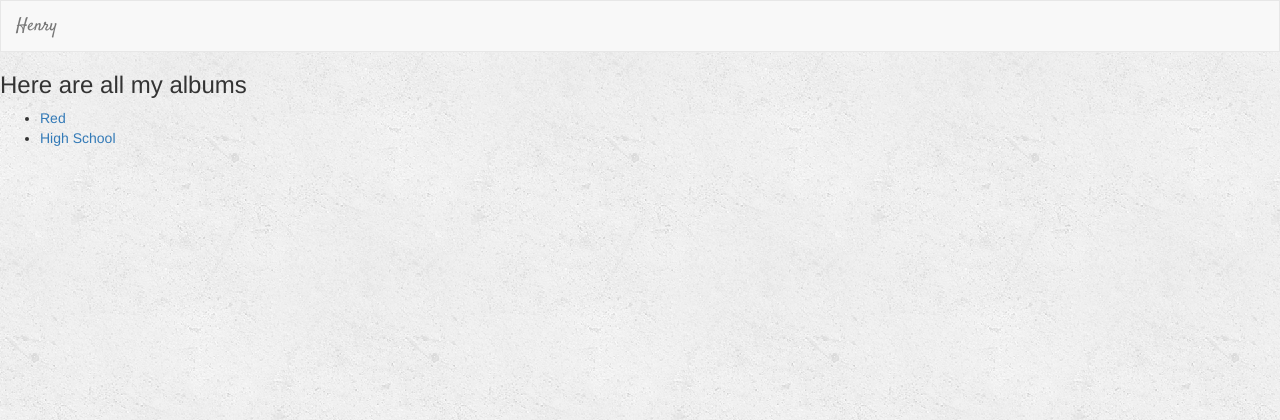
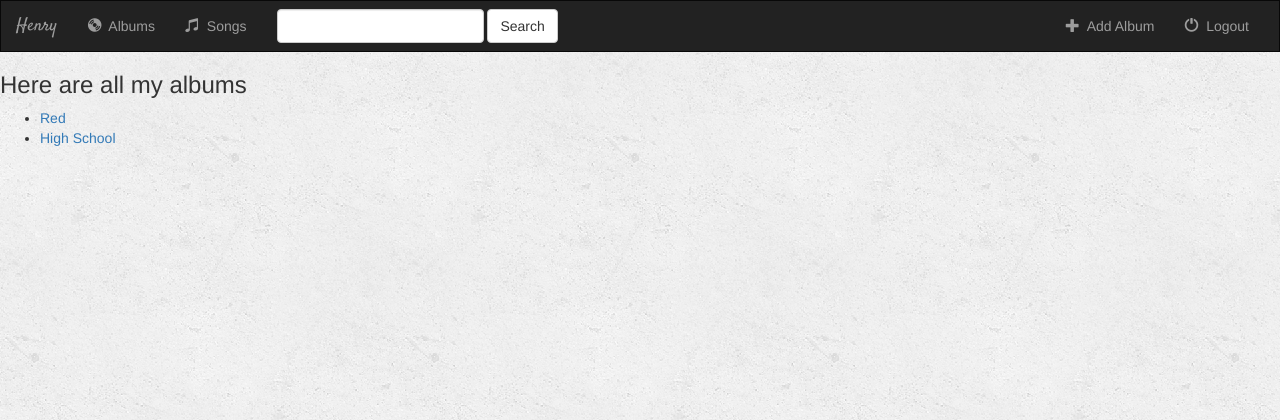
Before and after one commit to yanghengmonkey/blog, a Django app: page /music/ in a window 1280 px wide. Shown: the top 420 px of the page. Run offline with Django 3.2, Linux system fonts and the light colour scheme; data comes from the database, SQL or seed files in the repository; both versions use the stored data as it was after the commit; some libraries are stand-ins or nearby versions.

Commit message:
Django: use base.html as base title

```diff
--- /dev/null
+++ b/django/helloworld/music/templates/music/base.html
@@ -0,0 +1,83 @@
+<!DOCTYPE html>
+<html lang='en'>
+
+    <head>
+        <meta charset='UTF-8'>
+            {% load staticfiles %}
+            <link rel='stylesheet' type='text/css' href='https://maxcdn.bootstrapcdn.com/bootstrap/3.3.6/css/bootstrap.css' >
+            <link rel='stylesheet' type='text/css' href='{% static 'music/style.css' %}'>
+            <link rel='stylesheet' type='text/css' href='https://fonts.googleapis.com/css?family=Satisfy' >
+            <script src='https://ajax.googleapis.com/ajax/libs/jquery/1.12.0/jquery.min.js'></script>
+            <script src='https://maxcdn.bootstrapcdn.com/bootstrap/3.3.6/js/bootstrap.min.js'></script>
+        <title>Henry</title>
+    </head>
+
+    <body>
+        <nav class='navbar navbar-inverse'>
+            <div class='container-fluid'>
+                <!-- Logo -->
+                <div class='navbar-header'>
+                    <button type='button' class='navbar-toggle' data-toggle='collapse' data-target='#topNavBar'>
+                        <span class='icon-bar'></span>
+                        <span class='icon-bar'></span>
+                        <span class='icon-bar'></span>
+                    </button>
+                    <a class='navbar-brand' href='{% url 'music:index' %}'>Henry</a>
+                </div>
+
+                <!-- Items -->
+                <div class='collapse navbar-collapse' id='topNavBar'>
+
+                    <ul class='nav navbar-nav'>
+                        <li class=''>
+                            <a href='{% url 'music:index' %}'>
+                                <span class='glyphicon glyphicon-cd' aria-hidden='true'></span>&nbsp;
+                                Albums
+                            </a>
+                        </li>
+
+                        <li class=''>
+                            <a href='{% url 'music:index' %}'>
+                                <span class='glyphicon glyphicon-music' aria-hidden='true'></span>&nbsp;
+                                Songs
+                            </a>
+                        </li>
+
+                    </ul>
+
+                    <!-- -->
+                    <form class='navbar-form navbar-left' role='search' method='get' action'#'>
+                        <div class='form-group'>
+                            <input type='text' class='form-control' name='q' value=''>
+                        </div>
+                        <button type='submit' class='btn btn-default'>
+                            Search
+                        </button>
+                    </form>
+                    <!-- -->
+                    <ul class='nav navbar-nav navbar-right'>
+
+                        <li class=''>
+                            <a href='{% url 'music:index' %}'>
+                                <span class='glyphicon glyphicon-plus' aria-hidden='true'></span>&nbsp;
+                                Add Album
+                            </a>
+                        </li>
+
+                        <li class=''>
+                            <a href='{% url 'music:index' %}'>
+                                <span class='glyphicon glyphicon-off' aria-hidden='true'></span>&nbsp;
+                                Logout
+                            </a>
+                        </li>
+
+                    </ul>
+                </div>
+
+            </div>
+        </nav>
+        {% block body %}
+        {% endblock %}
+    </body>
+
+</html>
--- a/django/helloworld/music/templates/music/detail.html
+++ b/django/helloworld/music/templates/music/detail.html
@@ -1,3 +1,6 @@
+{% extends 'music/base.html' %}
+
+{% block body %}
     <img src="{{ album.album_logo }}">
 
     <h1>{{ album.album_title }}</h1>
@@ -30,3 +33,4 @@
         {% endfor %}
         <input type='submit' value='Favorite'>
     </form>
+{% endblock %}
--- a/django/helloworld/music/templates/music/index.html
+++ b/django/helloworld/music/templates/music/index.html
@@ -1,23 +1,6 @@
-<!-- -->
-{% load staticfiles %}
-<link rel='stylesheet' type='text/css' href='https://maxcdn.bootstrapcdn.com/bootstrap/3.3.6/css/bootstrap.css' >
-<link rel='stylesheet' type='text/css' href='{% static 'music/style.css' %}'>
-<link rel='stylesheet' type='text/css' href='https://fonts.googleapis.com/css?family=Satisfy' >
-<!--
-<script src='https://ajax.googleapis.com/ajax/libs/jquery/1.12.0/jquery.com.js'></script>
-<script src='https://maxcdn.bootstrapcdn.com/bootstrap/3.3.6/js/bootstrap.min.js'></script>
--->
+{% extends 'music/base.html' %}
 
-
-<nav class='navbar navbar-default'>
-    <div class='container-fluid'>
-        <!-- Logo -->
-        <div class='navbar-header'>
-            <a class='navbar-brand' href='{% url 'music:index' %}'>Henry</a>
-        </div>
-    </div>
-</nav>
-
+{% block body %}
     {% if all_albums %}
          <h3>Here are all my albums</h3>
          <ul>
@@ -28,3 +11,4 @@
     {% else %}
         <h3>You don't have any album</h3>
     {% endif %}
+{% endblock %}
```
Also changed, not shown: django/helloworld/db.sqlite3. Lines whose indentation alone changed are shown as unchanged.
